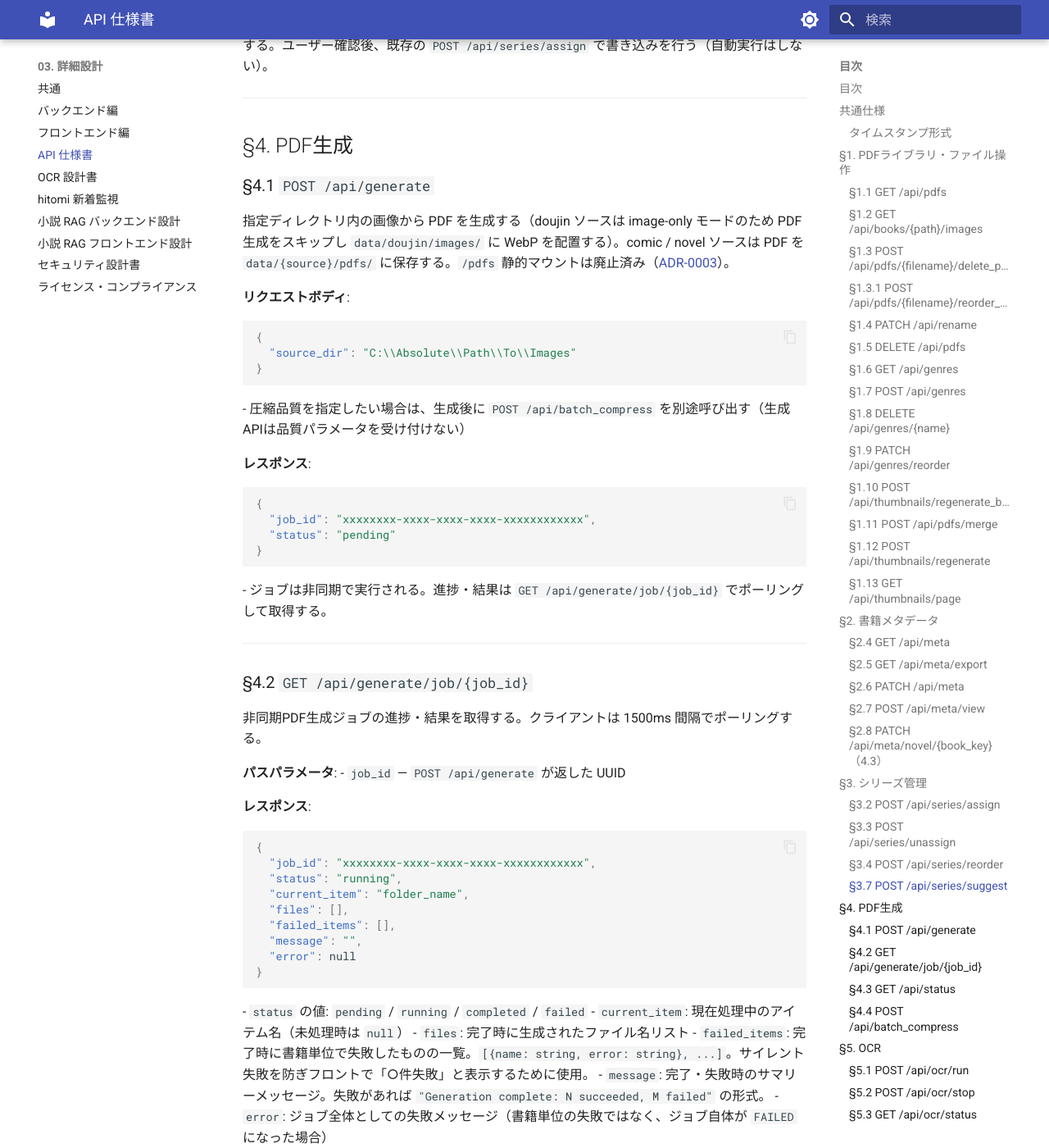
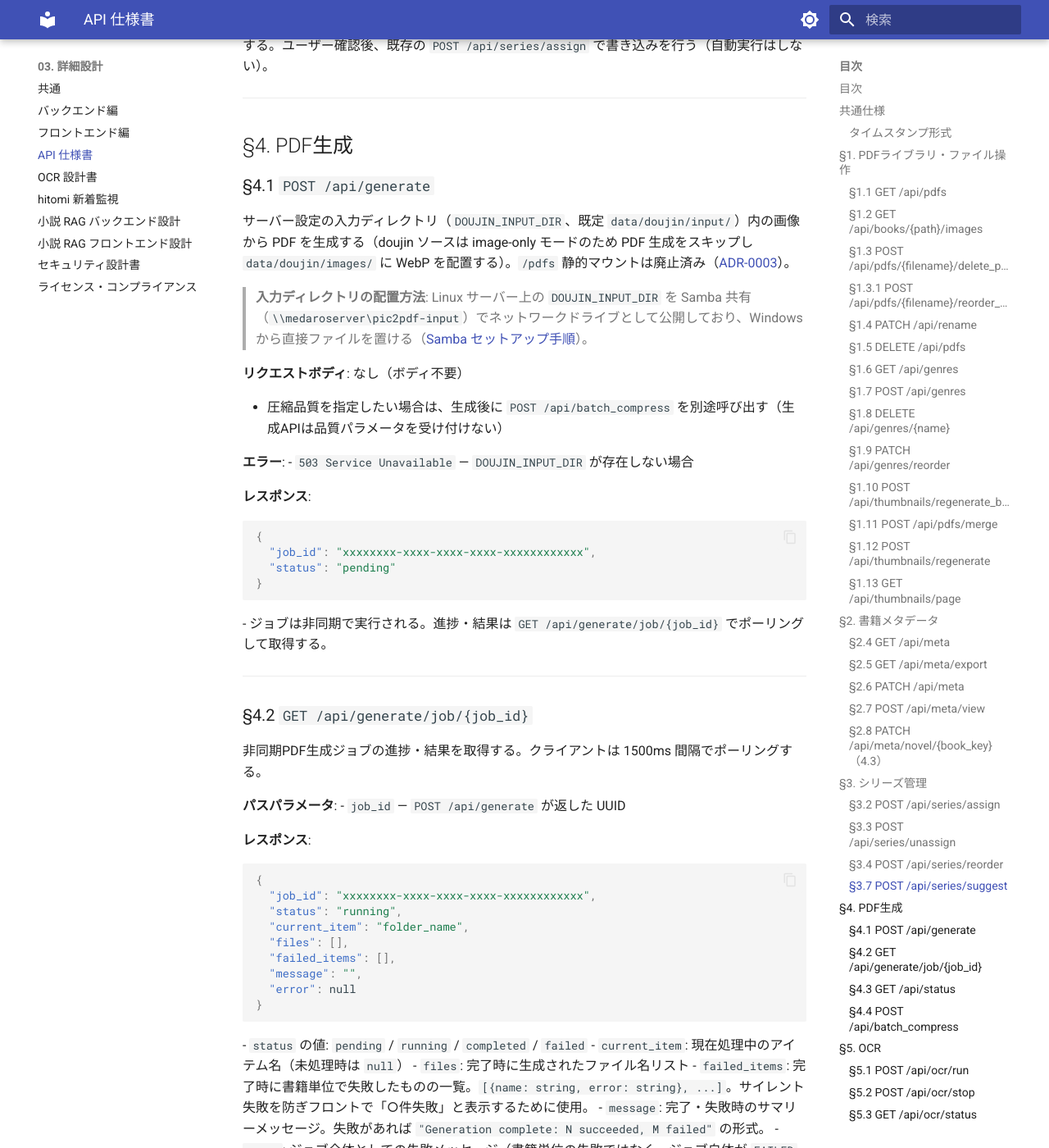
Before and after one commit to kkmmyr/Pic2PDF_Viewer, an MkDocs documentation site: the page built from docs/03_詳細設計/API仕様書.md, in a window 1280 px wide and 1400 px high, scrolled down 15745 px. Shown: the whole window at 82% size. Built offline with MkDocs 1.6.1 and Material for MkDocs 9.7.7, drawn with Linux system fonts in a browser that asks for light colours; some of the changed text lies outside the part shown.

Commit message:
docs: API仕様書・設計書・運用コマンドを DOUJIN_INPUT_DIR 固定化に反映
- 基本設計書: PDF 生成データフローを source_dir なし・
  DOUJIN_INPUT_DIR (Samba 共有) 参照に更新
- API仕様書 §4.1/§4.3: POST /api/generate のボディなし化、
  GET /api/status のクエリパラメータ廃止、503 エラー仕様を追記
- 詳細設計書_バックエンド編: config パス定数に DOUJIN_INPUT_DIR を追記、
  linux_sync.py の説明を「generate 後の自動呼び出し廃止」に更新
- サーバー連携コマンド.md: doujin は Samba 経由フローに更新、
  comic/novel の sync_to_linux.sh 手順と分けて説明
- Linux_Sambaセットアップ.md: 新規追加（インストール・設定・
  Windows 側手順・新刊追加フロー・トラブルシューティング）

Co-Authored-By: Claude Sonnet 4.6 <noreply@anthropic.com>

````diff
--- a/docs/03_詳細設計/API仕様書.md
+++ b/docs/03_詳細設計/API仕様書.md
@@ -649,15 +649,16 @@ novel ソース 1 冊のメタデータを部分更新する。`{book_key}` は
 ## §4. PDF生成
 
 ### §4.1 `POST /api/generate`
-指定ディレクトリ内の画像から PDF を生成する（doujin ソースは image-only モードのため PDF 生成をスキップし `data/doujin/images/` に WebP を配置する）。comic / novel ソースは PDF を `data/{source}/pdfs/` に保存する。`/pdfs` 静的マウントは廃止済み（[ADR-0003](../02_基本設計/ADR/0003_generated-image-only-mode.md)）。
-
-**リクエストボディ**:
-```json
-{
-  "source_dir": "C:\\Absolute\\Path\\To\\Images"
-}
-```
+サーバー設定の入力ディレクトリ（`DOUJIN_INPUT_DIR`、既定 `data/doujin/input/`）内の画像から PDF を生成する（doujin ソースは image-only モードのため PDF 生成をスキップし `data/doujin/images/` に WebP を配置する）。`/pdfs` 静的マウントは廃止済み（[ADR-0003](../02_基本設計/ADR/0003_generated-image-only-mode.md)）。
+
+> **入力ディレクトリの配置方法**: Linux サーバー上の `DOUJIN_INPUT_DIR` を Samba 共有（`\\medaroserver\pic2pdf-input`）でネットワークドライブとして公開しており、Windows から直接ファイルを置ける（[Samba セットアップ手順](../../docs/04_環境構築/Linux_Sambaセットアップ.md)）。
+
+**リクエストボディ**: なし（ボディ不要）
+
 - 圧縮品質を指定したい場合は、生成後に `POST /api/batch_compress` を別途呼び出す（生成APIは品質パラメータを受け付けない）
+
+**エラー**:
+- `503 Service Unavailable` — `DOUJIN_INPUT_DIR` が存在しない場合
 
 **レスポンス**:
 ```json
@@ -698,10 +699,9 @@ novel ソース 1 冊のメタデータを部分更新する。`{book_key}` は
 ---
 
 ### §4.3 `GET /api/status`
-PDF生成処理の進捗状況を取得する。
-
-**クエリパラメータ**:
-- `source_dir` — スキャン対象のソースディレクトリ
+サーバー設定の入力ディレクトリ（`DOUJIN_INPUT_DIR`）を対象に PDF 生成処理の進捗状況を取得する。
+
+**クエリパラメータ**: なし
 
 **レスポンス**:
 ```json
````
Also changed, not shown: docs/02_基本設計/基本設計書.md (+6 -5 lines), docs/03_詳細設計/詳細設計書_バックエンド編.md (+3 -3 lines), docs/04_環境構築/Linux_Sambaセットアップ.md (added, +80 -0 lines), docs/04_環境構築/サーバー連携よく利用するコマンド.md (+7 -2 lines).
